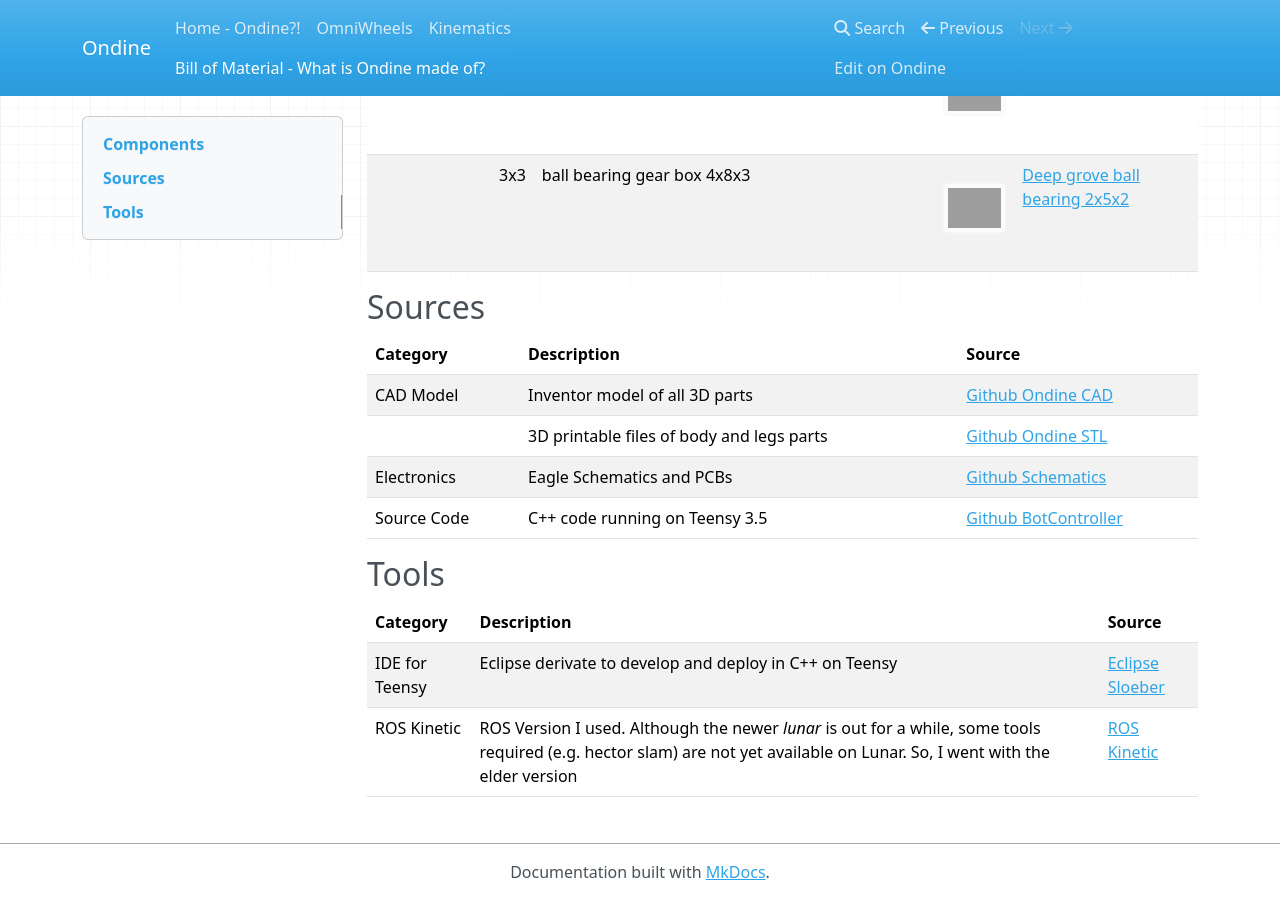
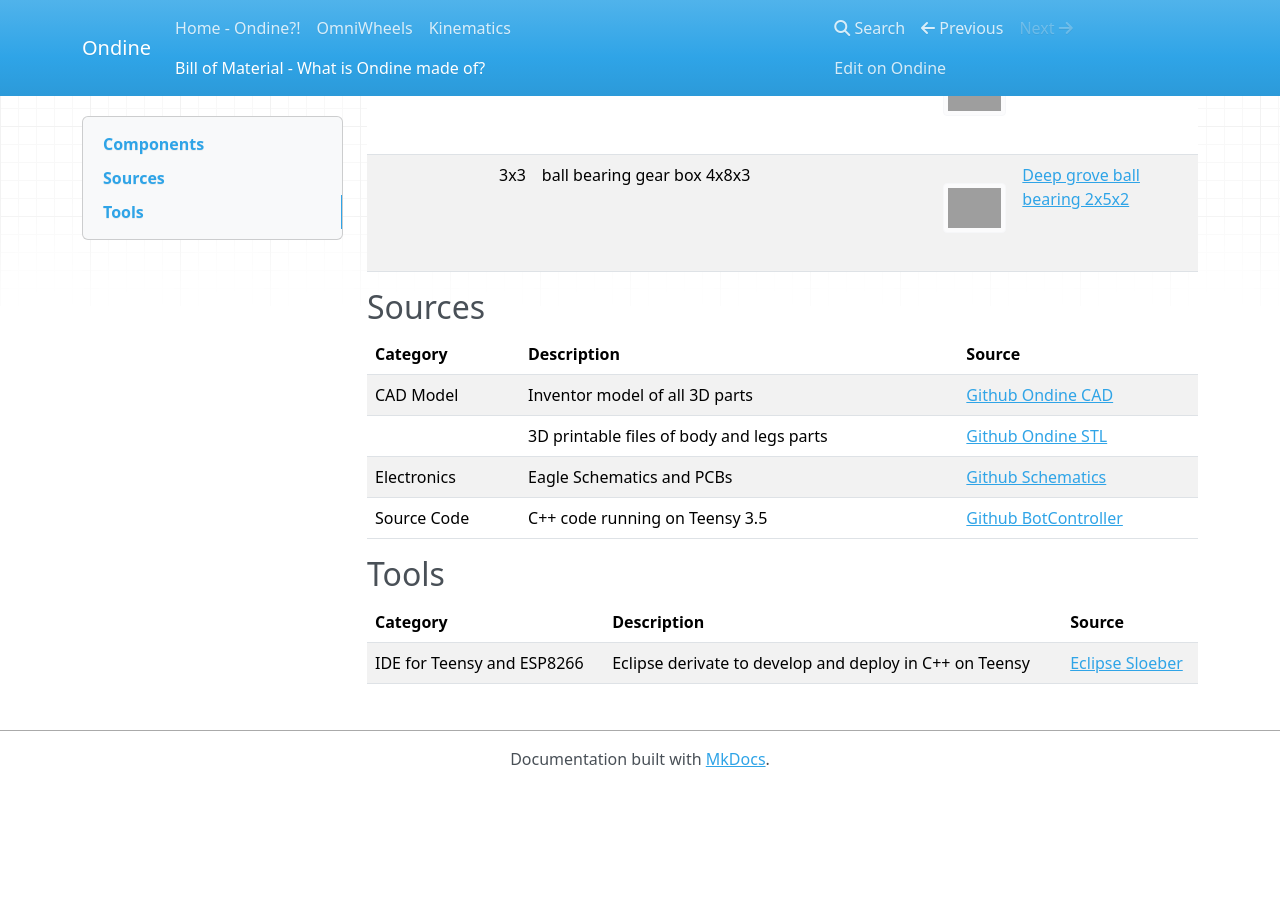
Before and after one commit to jochenalt/Ondine, an MkDocs documentation site: the page built from docs/Bill-of-Material.md, in a window 1280 px wide and 900 px high, scrolled down 2109 px. Built offline with MkDocs 1.6.1, drawn with Linux system fonts in a browser that asks for light colours; nearby versions of some CDN libraries; old or Windows-style settings are respelled for this version of MkDocs; after the commit the page ends 2896 px from its top, so only the background shows below that; some of the changed text lies outside the part shown; grey boxes are pictures that could not be loaded.

Commit message:
no message

```diff
--- a/docs/Bill-of-Material.md
+++ b/docs/Bill-of-Material.md
@@ -5,7 +5,7 @@
 |:------------------|--:|:---------------------------------------------------|:-------------|:----------------|
 |3D Print           | 1 | ABS 3D printer                                     | <img width="100" src="https://raw.githubusercontent.com/jochenalt/Ondine/master/docs/images/bom/Zortrax-M200-professional-desktop-3D-printer.jpg"/> | [Zortrax M200](https://store.zortrax.com/M200) |
 |                   |   | Petroleum, Acetone                                 | <img width="100" src="https://upload.wikimedia.org/wikipedia/commons/thumb/1/19/Acetone-structural.png/255px-Acetone-structural.png"/> | Local Dealer    | 																																			        |
-|Electronics        | 1 | ODroid C2, 1.5 GHz Quadcore board                  | <img width="100" src="http://www.hardkernel.com/main/_Files/prdt/2016/201602/ODROID-C2.png"/>                       |  [ODroid C2](http://www.hardkernel.com/main/products/prdt_info.php?g_code=G145457216438) |
+|Electronics        | 1 | NodeMCU V2, ESP8266 board                          | <img width="100" src="http://www.hardkernel.com/main/_Files/prdt/2016/201602/ODROID-C2.png"/>                       |  [NodeMCU V2](https://www.seeedstudio.com/NodeMCU-v2-Lua-based-ESP8266-development-kit-p-2415.html) |
 |                   | 1 | Teensy 3.5, Arm M4 board                           | <img width="100" src="https://www.pjrc.com/store/teensy35.jpg"/>                                                    | [Teensy 3.5](https://www.pjrc.com/store/teensy35.html ) |
 |3x Omniwheel       |  |                                                     |             |                  |
 |                   |  | 2-component epoxy glue with 15 minutes set time (enough for one omniwheel) | <img width="100" src="https://images-na.ssl-images-amazon.com/images/I/41NpN3-Fl-L.jpg"/> | [Epoxy30](https://www.amazon.de/Minuten-Epoxy-Kleber-Transparent-100/dp/B00MKAW3DA/ref=sr_1_1?ie=UTF8&qid=1534629955&sr=8-1&keywords=epoxy+30) |
@@ -36,5 +36,4 @@
 ## Tools
 |Category              |  Description                                                        | Source     |
 |:---------------------|:--------------------------------------------------------------------|:-----------|
-|IDE for Teensy        | Eclipse derivate to develop and deploy in C++ on Teensy             |  [Eclipse Sloeber](http://eclipse.baeyens.it)                                      |
-|ROS Kinetic           | ROS Version I used. Although the newer *lunar* is out for a while, some tools required (e.g. hector slam) are not yet available on Lunar. So, I went with the elder version |  [ROS Kinetic](http://wiki.ros.org/kinetic) |
+|IDE for Teensy and ESP8266 | Eclipse derivate to develop and deploy in C++ on Teensy        |  [Eclipse Sloeber](http://eclipse.baeyens.it)                                      |
```
